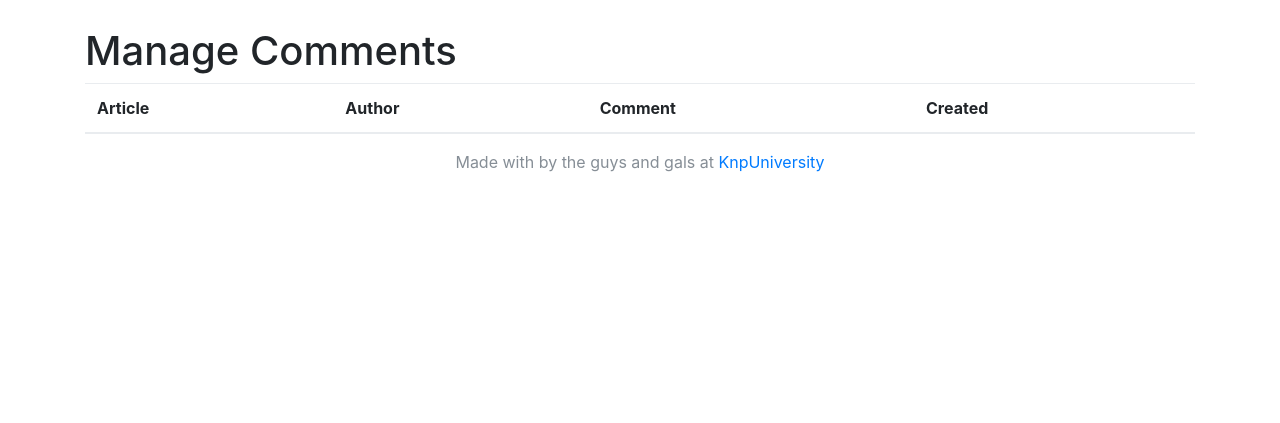
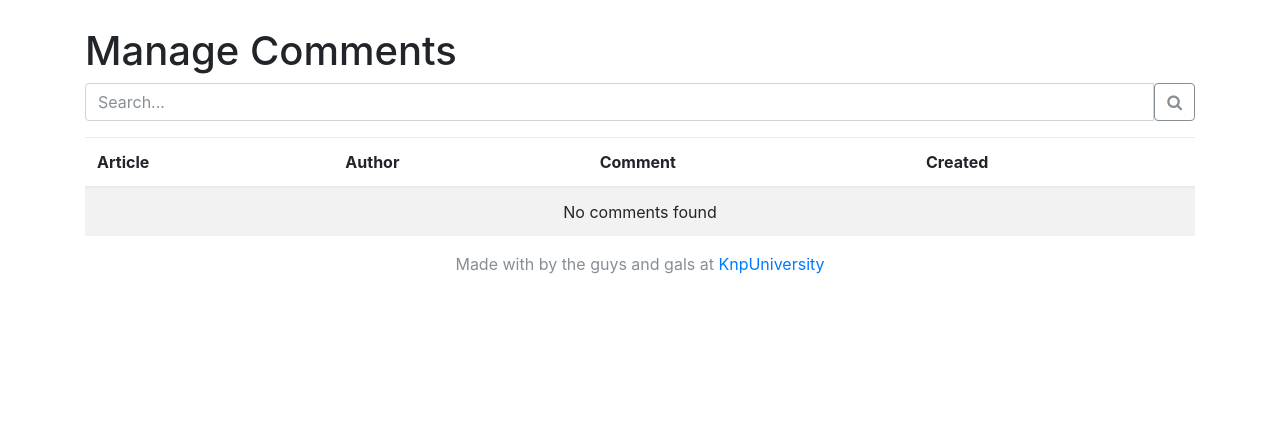
Before and after one commit to latik/spacebar, a Symfony app: template templates/admin_comment/index.html.twig in a window 1280 px wide. Shown: the part 377-800 px from the top of the page. Run offline with Twig, Linux system fonts and the light colour scheme; the template is opened without the code that fills it, so the values that code supplies are empty; some libraries are stand-ins or nearby versions.

Commit message:
add search for admin comments listing

```diff
--- a/templates/admin_comment/index.html.twig
+++ b/templates/admin_comment/index.html.twig
@@ -6,6 +6,24 @@
     <div class="row">
         <div class="col-sm-12">
             <h1>Manage Comments</h1>
+
+            <form>
+                <div class="input-group mb-3">
+                    <input type="text"
+                           name="q"
+                           value="{{ query }}"
+                           class="form-control"
+                           placeholder="Search..."
+                    >
+                    <div class="input-group-append">
+                        <button type="submit"
+                                class="btn btn-outline-secondary">
+                            <span class="fa fa-search"/>
+                        </button>
+                    </div>
+                </div>
+            </form>
+
             <table class="table table-striped">
                 <thead>
                 <tr>
@@ -34,6 +52,12 @@
                             {{ comment.createdAt|ago }}
                         </td>
                     </tr>
+                {% else %}
+                    <tr>
+                        <td colspan="4" class="text-center">
+                            No comments found
+                        </td>
+                    </tr>
                 {% endfor %}
 
                 </tbody>
```
Also changed, not shown: src/Controller/AdminCommentController.php (+8 -2 lines), src/Repository/CommentRepository.php (+20 -1 lines).
